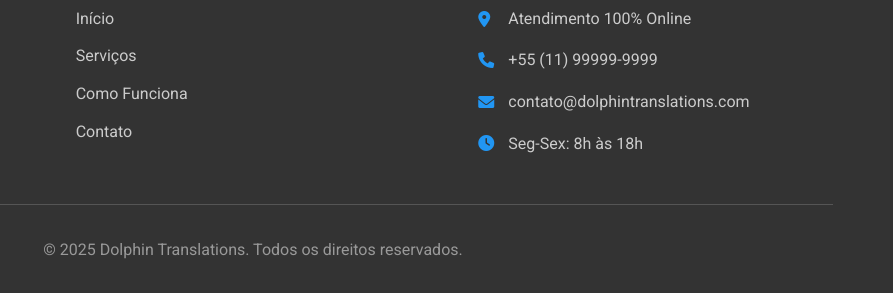
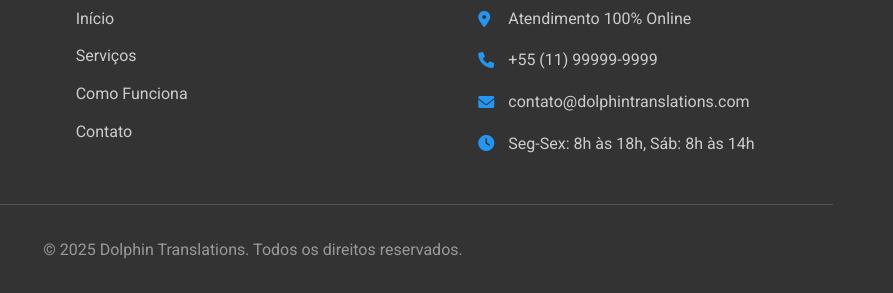
Before and after one commit to fabriciodolphin-svg/Dolphin-Translations, a plain HTML site: page index.html in a window 1280 px wide. Shown: the part 2181-2474 px from the top of the page, 387-1280 px from the left. Drawn offline with Linux system fonts and the light colour scheme; files whose address does not match are found by name.

Commit message:
Update index.html

```diff
--- a/index.html
+++ b/index.html
@@ -214,7 +214,7 @@
                         <p><i class="fas fa-map-marker-alt"></i> Atendimento 100% Online</p>
                         <p><i class="fas fa-phone"></i> +55 (11) 99999-9999</p>
                         <p><i class="fas fa-envelope"></i> contato@dolphintranslations.com</p>
-                        <p><i class="fas fa-clock"></i> Seg-Sex: 8h às 18h</p>
+                        <p><i class="fas fa-clock"></i> Seg-Sex: 8h às 18h, Sáb: 8h às 14h</p>
                     </div>
                 </div>
             </div>
```
